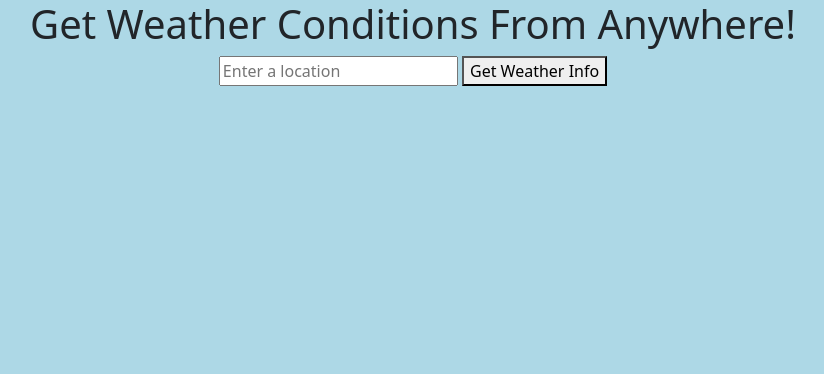
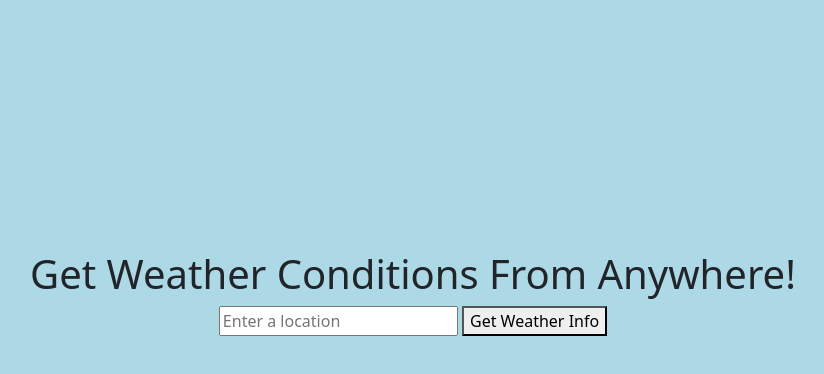
Before and after one commit to Akinjaiye/APIweather, a website built with webpack: page src/index.html in a window 1280 px wide. Shown: the whole page, without its empty margins (227-1051 px from the left). Built offline with nearby package versions, Linux system fonts and the light colour scheme.

Commit message:
add container class style to style.css

```diff
--- a/src/css/style.css
+++ b/src/css/style.css
@@ -5,3 +5,6 @@ body{
     justify-content: center;
     align-items: center;
 }
+.container{
+    padding-top: 250px;
+}
```
